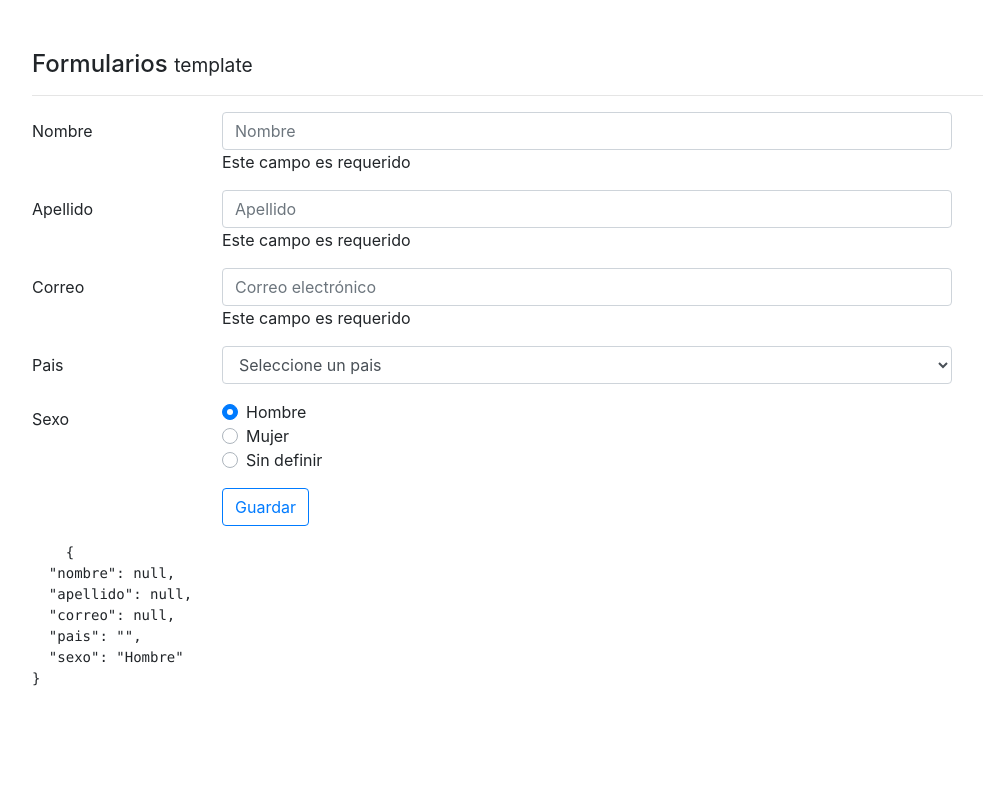
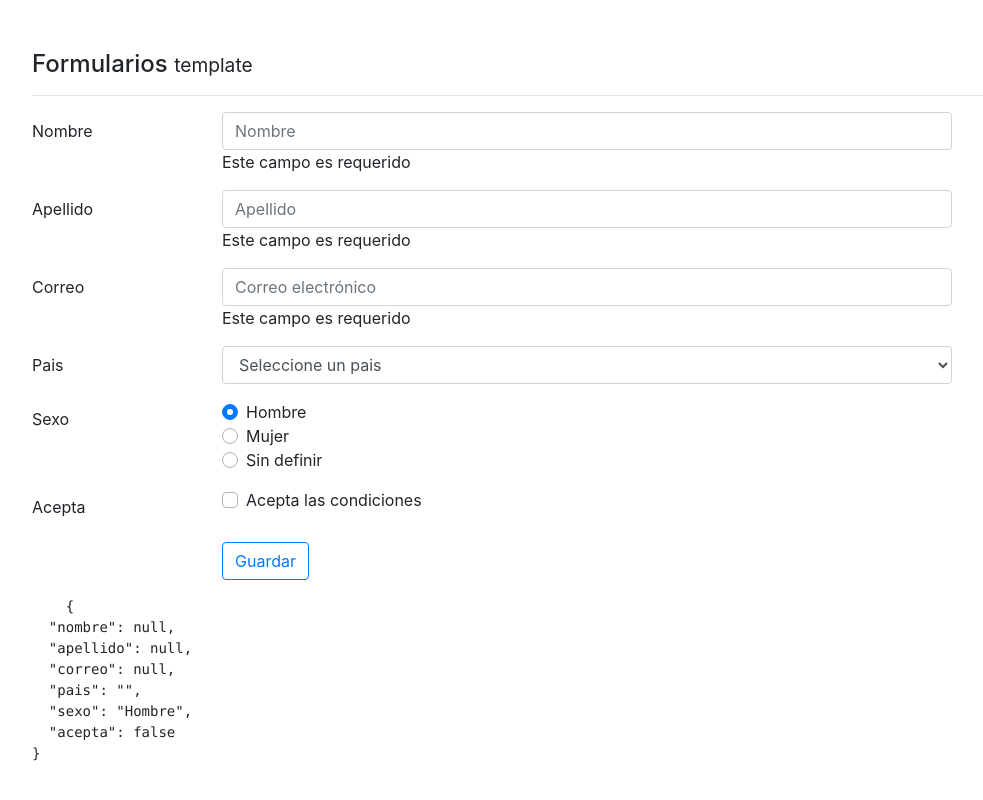
Before and after one commit to paulQR/angular-3pbwqg, an Angular app: page / in a window 1280 px wide. Shown: the whole page, without its empty margins (53-1036 px from the left). Built offline with nearby package versions, Linux system fonts and the light colour scheme.

Commit message:
2 files modified

```diff
--- a/src/app/components/template/template.component.html
+++ b/src/app/components/template/template.component.html
@@ -128,6 +128,18 @@
     </div>
   </div>
 
+  <div class="form-group row">
+    <label class="col-2 col-form-label">Acepta</label>
+    <div class="col-md-8">
+        <div class="custom-control custom-checkbox">
+          <input [(ngModel)]="usuario.acepta"
+                name="acepta"
+                type="checkbox"
+                class="custom-control-input" id="customCheck1" required>
+          <label class="custom-control-label" for="customCheck1">Acepta las condiciones</label>
+        </div>
+    </div>
+  </div>
 
   <div class="form-group row">
     <label class="col-2 col-form-label">&nbsp;</label>
--- a/src/app/components/template/template.component.ts
+++ b/src/app/components/template/template.component.ts
@@ -25,7 +25,8 @@ export class TemplateComponent {
       apellido: null,
       correo: null,
       pais: "",
-      sexo: "Hombre"
+      sexo: "Hombre",
+      acepta: false
     }
 
     paises = [{
```
